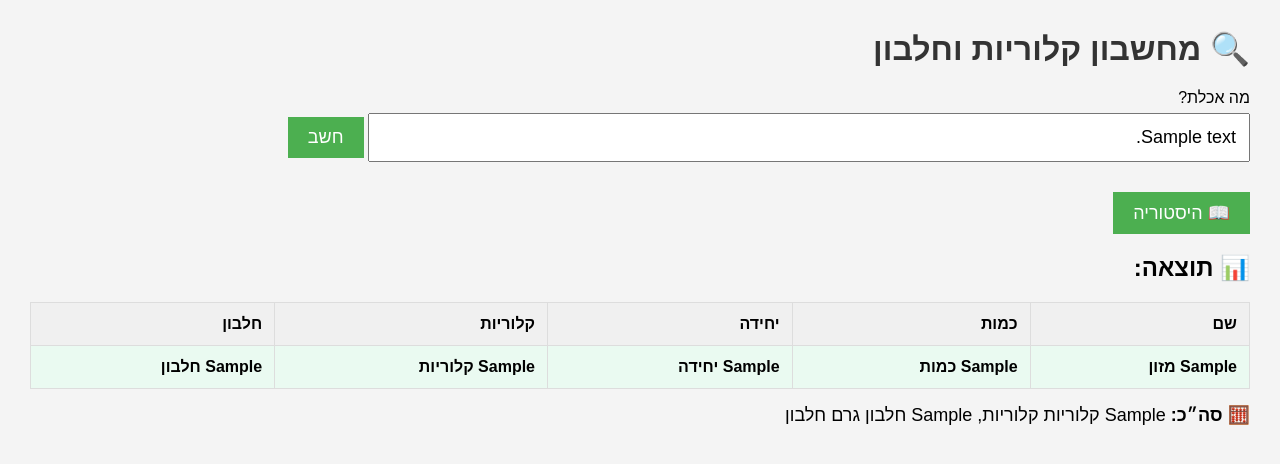
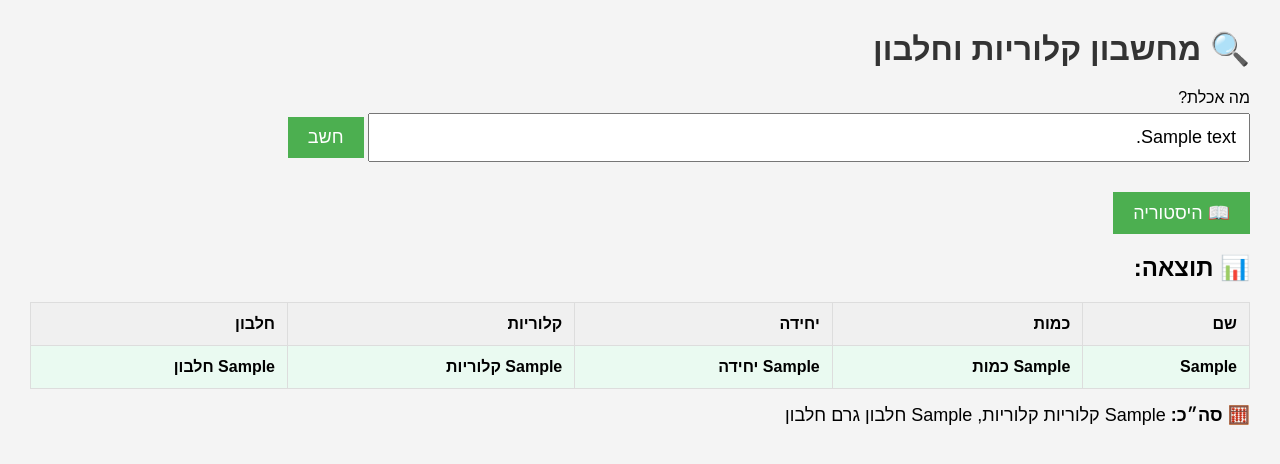
Before and after one commit to Eliadc3/calories-tracker, a Flask app: template templates/index.html in a window 1280 px wide. Shown: the top 464 px of the page. Run offline with Flask 3, Linux system fonts and the light colour scheme; the template is opened without the code that fills it: most values are stand-ins (such as "Sample title", 1, 10 or a date in 2020).

Commit message:
fix meal parse

```diff
--- a/app.py
+++ b/app.py
@@ -31,7 +31,7 @@ def index():
         for row in results:
             if row["שם"] != "סה״כ":
                 sheet_row = {
-                  "name": row["מזון"],
+                  "name": row["שם"],
                   "quantity": row["כמות"],
                   "unit": row["יחידה"],
                   "calories": row["קלוריות"],
--- a/parser.py
+++ b/parser.py
@@ -95,7 +95,7 @@ def parse_meal_line(food_df, input_text, plural_map):
             if result:
                 # מיפוי לשמות בעברית
                 meal_results.append({
-                    "מזון": result["name"],
+                    "שם": result["name"],
                     "כמות": round(result["quantity"], 2),
                     "יחידה": result["unit"],
                     "קלוריות": round(result["calories"], 2),
@@ -110,7 +110,7 @@ def parse_meal_line(food_df, input_text, plural_map):
 
     # שורת סיכום
     summary = {
-        "מזון": "סה״כ",
+        "שם": "סה״כ",
         "כמות": "",
         "יחידה": "",
         "קלוריות": round(total_calories, 2),
--- a/sheets_writer.py
+++ b/sheets_writer.py
@@ -35,6 +35,7 @@ def append_row_to_sheet(food_data):
     ]
   else:
     row = food_data
+    print("📤 שולח שורה לגיליון:", row)
   sheet.append_row(row)
 
 def get_all_rows():
--- a/templates/index.html
+++ b/templates/index.html
@@ -74,7 +74,7 @@
       </tr>
       {% for row in results %}
         <tr>
-          <td>{{ row["מזון"] }}</td>
+          <td>{{ row["שם"] }}</td>
           <td>{{ row["כמות"] }}</td>
           <td>{{ row["יחידה"] }}</td>
           <td>{{ row["קלוריות"] }}</td>
```
